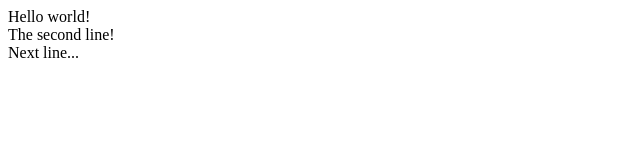
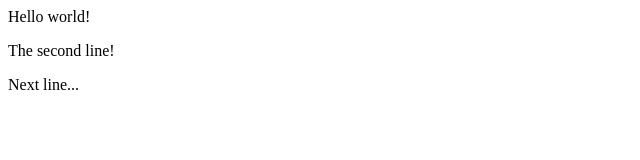
Before and after one commit to Bart2009/pull-request, a plain HTML site: page index.html in a window 1280 px wide. Shown: the whole page, without its empty margins (0-640 px from the left). Drawn offline with Linux system fonts and the light colour scheme.

Commit message:
change BR to P

```diff
--- a/index.html
+++ b/index.html
@@ -1,3 +1,3 @@
-Hello world! <br>
-The second line! <br>
-Next line... <br>
+<p>Hello world! </p>
+<p>The second line! </p>
+<p>Next line... </p>
```
